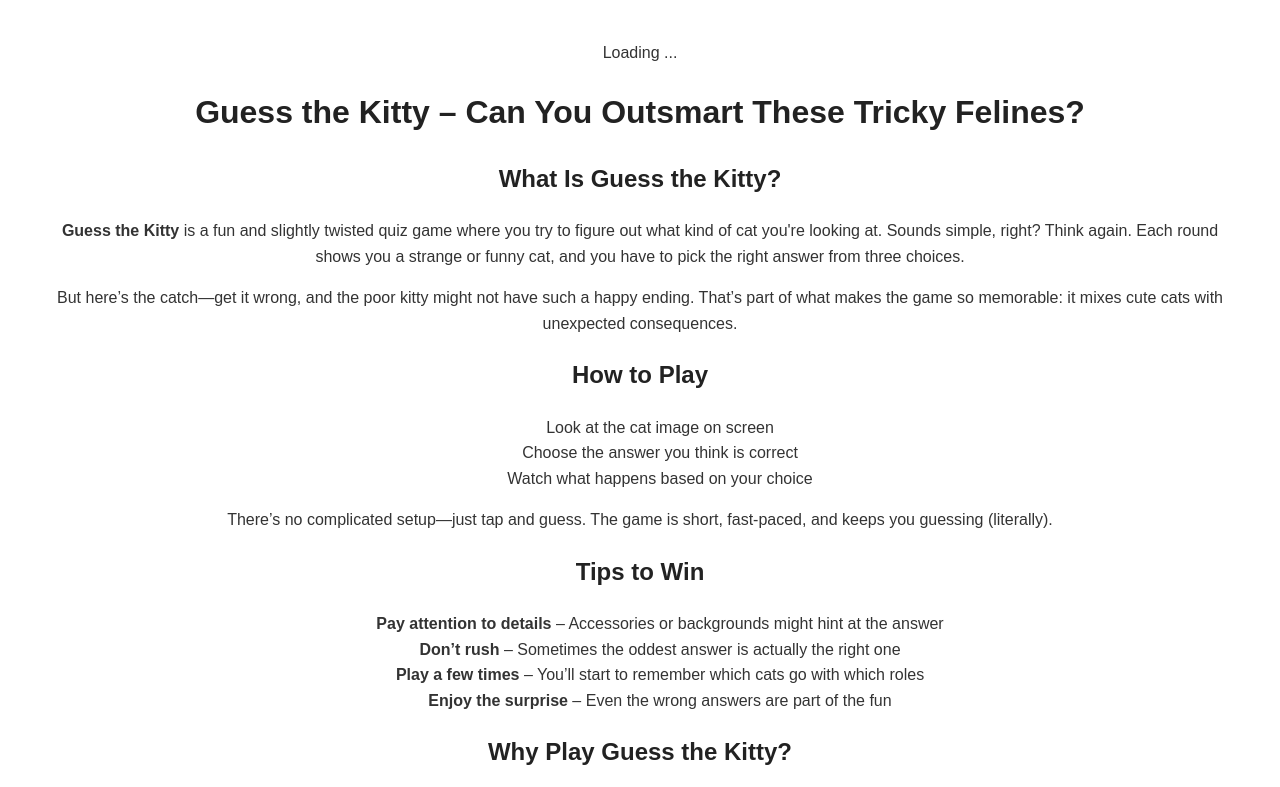
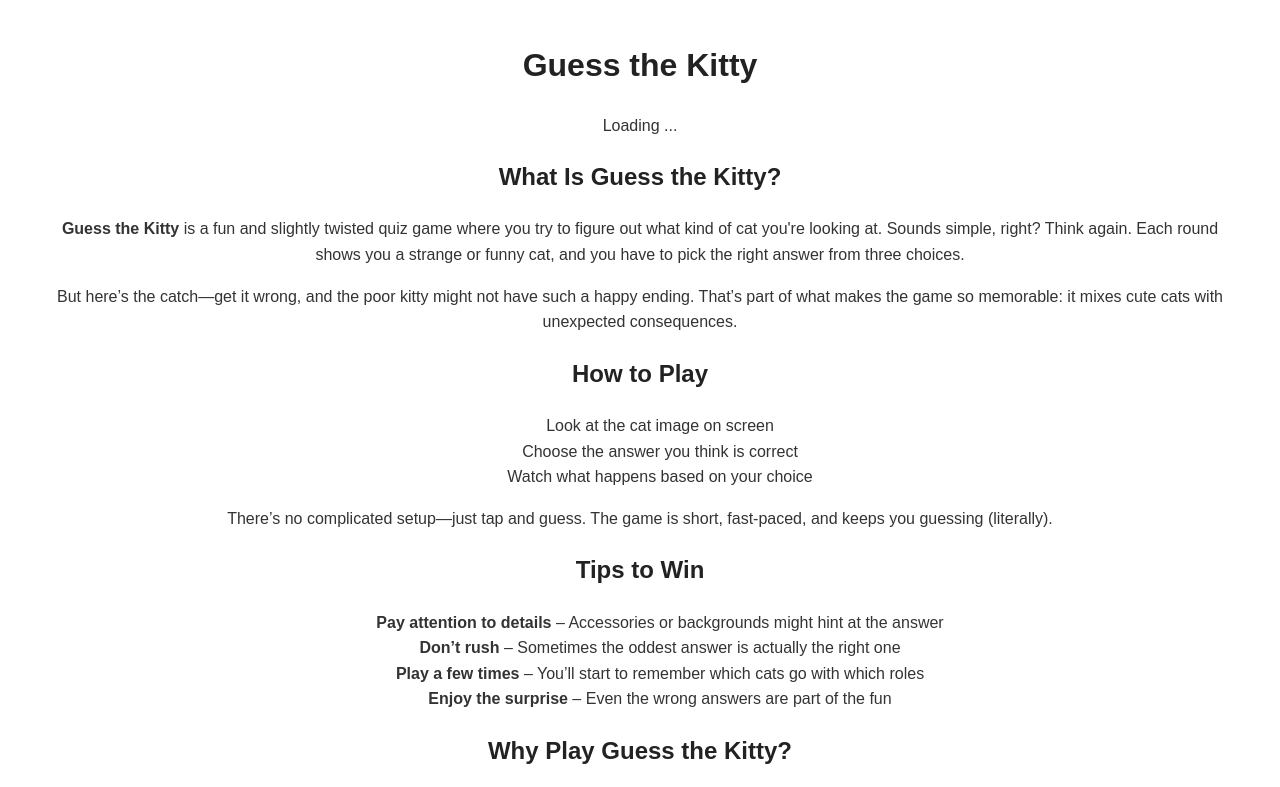
Before and after one commit to guess-the-kitty/Guess-The-Kitty, a plain HTML site: page index.html in a window 1280 px wide. Shown: the top 787 px of the page. Drawn offline with Linux system fonts and the light colour scheme; a script that the page names is missing.

Commit message:
Update index.html

```diff
--- a/index.html
+++ b/index.html
@@ -3,7 +3,7 @@
 <html lang="en">
 <head>
   <meta charset="UTF-8">
-  <title>Guess the Kitty – Can You Outsmart These Tricky Felines?</title>
+  <title>Guess the Kitty </title>
   <meta name="description" content="Play Guess the Kitty and test your cat knowledge with this fun and twisted quiz game. Can you guess the right kitty and avoid the surprises?">
   <meta name="viewport" content="width=device-width, initial-scale=1.0">
   <style>
@@ -23,6 +23,7 @@
   </style>
 </head>
 <body>
+   <h1>Guess the Kitty</h1>
   <div id="content"></div>
 <div id="dummy" style="position:fixed;right:0;bottom:0"></div>
 <div id="orientation"></div>
@@ -54,7 +55,7 @@
 
 </script>
 
-  <h1>Guess the Kitty – Can You Outsmart These Tricky Felines?</h1>
+
 
   <h2>What Is Guess the Kitty?</h2>
   <p>
```
